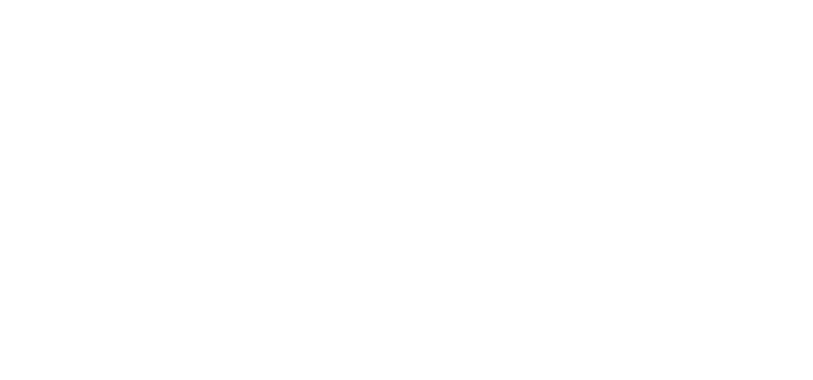
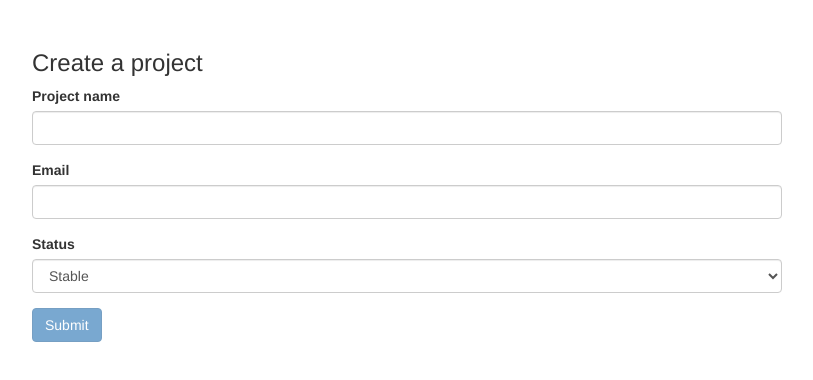
Before and after one commit to svetlana-urasinova/msm-angular-course-7, an Angular app: page / in a window 1280 px wide. Shown: the top 380 px of the page, without its empty margins (233-1046 px from the left). Built offline with nearby package versions, Linux system fonts and the light colour scheme.

Commit message:
Create a form

```diff
--- a/src/app/app.component.html
+++ b/src/app/app.component.html
@@ -14,6 +14,7 @@
 
           Upon submitting the form, simply print the value to the console
       -->
+      <app-project></app-project>
     </div>
   </div>
 </div>
--- /dev/null
+++ b/src/app/project/project.component.html
@@ -0,0 +1,41 @@
+<div class="card">
+  <h3>Create a project</h3>
+  <form [formGroup]="form" (ngSubmit)="onSubmit()">
+    <div class="form-group">
+      <label for="name">Project name</label>
+      <input
+        type="text"
+        class="form-control"
+        name="name"
+        id="name"
+        formControlName="name"
+      />
+    </div>
+    <div class="form-group">
+      <label for="email">Email</label>
+      <input
+        type="email"
+        class="form-control"
+        name="email"
+        id="email"
+        formControlName="email"
+      />
+    </div>
+    <div class="form-group">
+      <label for="status">Status</label>
+      <select
+        class="form-control"
+        name="status"
+        id="status"
+        formControlName="status"
+      >
+        <option [value]="status" *ngFor="let status of statuses">
+          {{ status | titlecase }}
+        </option>
+      </select>
+    </div>
+    <button type="submit" class="btn btn-primary" [disabled]="!form.valid">
+      Submit
+    </button>
+  </form>
+</div>
--- /dev/null
+++ b/src/app/project/project.component.ts
@@ -0,0 +1,27 @@
+import { Component, OnInit } from "@angular/core";
+import { FormControl, FormGroup, Validators } from "@angular/forms";
+import { PROJECT_STATUSES } from "../shared/project-statuses";
+import { Project } from "../shared/types";
+
+@Component({
+  selector: "app-project",
+  templateUrl: "./project.component.html",
+  styleUrls: ["./project.component.css"],
+})
+export class ProjectComponent implements OnInit {
+  public form: FormGroup;
+  public statuses: string[] = PROJECT_STATUSES;
+
+  ngOnInit(): void {
+    this.form = new FormGroup({
+      name: new FormControl(null, [Validators.required]),
+      email: new FormControl(null, [Validators.required, Validators.email]),
+      status: new FormControl(this.statuses[0]),
+    });
+  }
+
+  public onSubmit() {
+    const project: Project = this.form.value;
+    console.log(project);
+  }
+}
--- /dev/null
+++ b/src/app/shared/project-statuses.ts
@@ -0,0 +1 @@
+export const PROJECT_STATUSES = ["stable", "critical", "finished"];
--- /dev/null
+++ b/src/app/shared/types.ts
@@ -0,0 +1,5 @@
+export interface Project {
+  name: string;
+  email: string;
+  status: string;
+}
```
Also changed, not shown: src/app/app.module.ts (+9 -14 lines), src/app/project/project.component.css (added).
